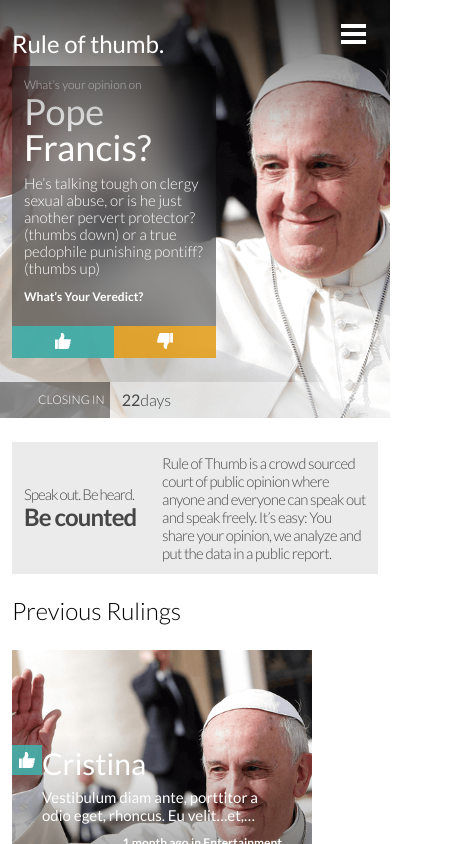
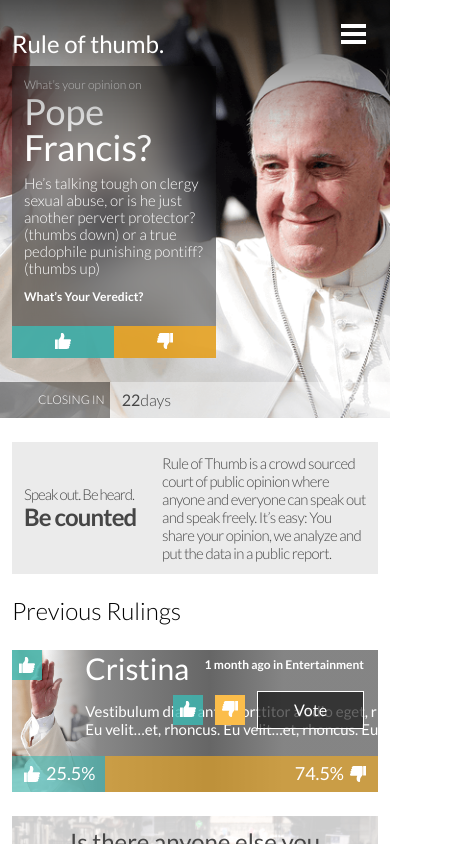
Before and after one commit to fxisco/zemoga-ui-test, a Vue app: page / in a window 390 px wide. Shown: the top 844 px of the page, 453 px wide, since content can reach past the window. Built offline with nearby package versions, Linux system fonts and the light colour scheme.

Commit message:
feat(ruling): add list view tablet

```diff
--- a/src/components/PreviousRuling.vue
+++ b/src/components/PreviousRuling.vue
@@ -1,6 +1,9 @@
 <script>
 export default {
   name: 'PreviousRuling',
+  data: () => ({
+    bgImage: 'src/assets/pope-francis.png'
+  }),
 }
 </script>
 
@@ -13,8 +16,9 @@
         <option value="list">List</option>
       </select>
     </div>
-    <div class="ruling__content">
-      <div class="ruling__rule">
+    <div class="ruling__content list">
+      <div class="ruling__rule list" :style="{ 'background-image': 'url(' + bgImage + ')' }">
+        <!-- <img class="ruling__image" src="../assets/pope-francis.png" aria-hidden="true"> -->
         <div class="ruling__container">
           <div class="ruling__author-container">
             <span class="ruling__author">Cristina</span>
@@ -49,7 +53,79 @@
 </template>
 
 <style lang="scss">
+
 .ruling {
+  &__image {
+    display: none;
+  }
+
+  &__content {
+    display: flex;
+    gap: 0.75rem;
+    overflow-x: scroll;
+
+    &.list {
+      overflow: unset;
+      flex-wrap: wrap;
+    }
+  }
+
+  &__rule {
+    box-sizing: border-box;
+    background-repeat: no-repeat;
+    background-size: cover;
+    background-position: center;
+    flex: 0 0 18.75rem;
+    height: 18.75rem;
+    padding: 5.938rem 1.875rem;
+    position: relative;
+  }
+
+  &__rule.list {
+    flex: unset;
+    height: 8.875rem;
+    padding: 0;
+    width: 100%;
+    background-size: contain;
+    background-position: left;
+
+    .ruling__author-container {
+      left: 20%;
+      position: absolute;
+      width: 23rem;
+    }
+
+    .ruling__comment {
+      left: 20%;
+      position: absolute;
+      top: 3.25rem;
+      width: 21.375rem;
+    }
+
+    .ruling__overlay {
+      left: 1.875rem;
+      height: 100%;
+      background: linear-gradient(90deg, rgba(0, 0, 0, 0.0001) 0%, #888888 16.5%, #666666 50%, rgba(51, 51, 51, 0.6) 71.88%);
+    }
+
+    .ruling__time {
+      position: absolute;
+      top: 0.5rem;
+      right: 0.875rem;
+    }
+
+    .ruling__actions {
+      position: absolute;
+      right: 0.875rem;
+      top: 2.563rem;
+    }
+
+    .ruling__vote {
+      top: 0;
+      left: 0;
+    }
+  }
+
   &__container {
     margin-bottom: 1.5rem;
   }
@@ -97,12 +173,6 @@
     -webkit-box-orient: vertical;
   }
 
-  &__content {
-    display: flex;
-    gap: 12px;
-    overflow-x: scroll;
-  }
-
   &__overlay {
     background: linear-gradient(180deg, rgba(0, 0, 0, 0.0001) 0%, rgba(0, 0, 0, 0.6) 100%);
     bottom: 0;
@@ -110,18 +180,6 @@
     right: 0;
     height: 13.438rem;
     position: absolute;
-  }
-
-  &__rule {
-    box-sizing: border-box;
-    background-repeat: no-repeat;
-    background: url("../assets/pope-francis.png");
-    background-size: cover;
-    background-position: center;
-    flex: 0 0 18.75rem;
-    height: 18.75rem;
-    padding: 5.938rem 1.875rem;
-    position: relative;
   }
 
   &__container {
@@ -240,6 +298,14 @@
 
 @media (min-width: 768px) {
   .ruling {
+    &__rule {
+      overflow: hidden;
+    }
+
+    &__content {
+      gap: 0.875rem;
+    }
+
     &__container {
       margin-bottom: 1.75rem;
     }
@@ -250,6 +316,14 @@
 
     &__selection {
       display: unset;
+      height: 1.75rem;
+      width: 8.188rem;
+    }
+
+    &__image {
+      display: unset;
+      height: 100%;
+      position: absolute;
     }
   }
 }
```
